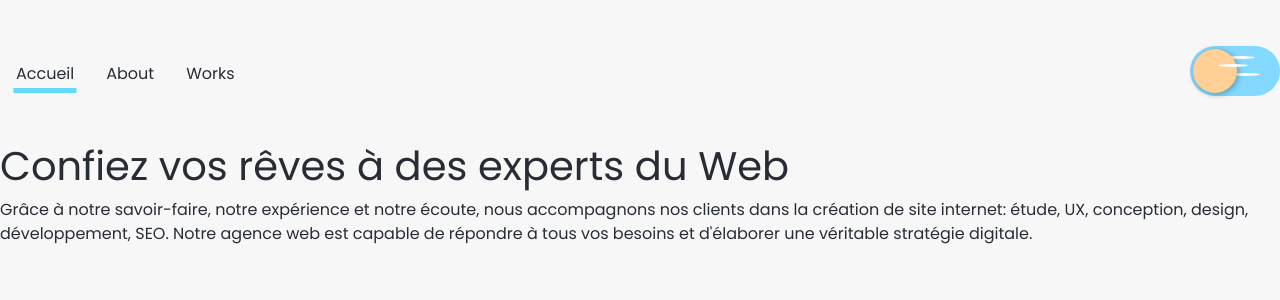
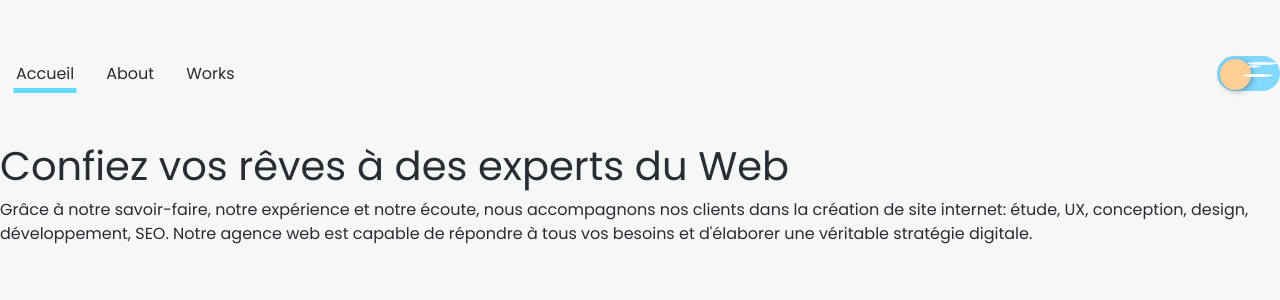
Before and after one commit to aauugguussttiinn/agency-website, a React (Create React App) app: page / in a window 1280 px wide. Shown: the top 300 px of the page. Built offline with nearby package versions, Linux system fonts and the light colour scheme.

Commit message:
Design is done

```diff
--- a/src/components/ToggleButton/_toggle-button.scss
+++ b/src/components/ToggleButton/_toggle-button.scss
@@ -1,6 +1,6 @@
 
 .toggleWrapper {
-  margin: 40px 0;
+  margin: 50px 0;
   display: flex;
   // overflow: hidden;
   // padding: 0 200px;
@@ -16,8 +16,8 @@
   cursor: pointer;
   display: inline-block;
   position: relative;
-  width: 90px;
-  height: 50px;
+  width: 63px;
+  height: 35px;
   background-color: #83D8FF;
   border-radius: 90px - 6;
   transition: background-color 200ms cubic-bezier(0.445, 0.05, 0.55, 0.95);
@@ -44,8 +44,8 @@
   z-index: 1;
   top: 3px;
   left: 3px;
-  width: 50px - 6;
-  height: 50px - 6;
+  width: 35px - 4;
+  height: 35px - 4;
   background-color: #FFCF96;
   border-radius: 50px;
   box-shadow: 0 2px 6px rgba(0,0,0,.3);
@@ -61,24 +61,24 @@
   }
 
   .crater--1 {
-    top: 18px;
-    left: 10px;
-    width: 4px;
-    height: 4px;
+    top: 14px;
+    right: 7px;
+    width: 3.5px;
+    height: 3.5px;
   }
 
   .crater--2 {
-    top: 28px;
-    left: 22px;
+    top: 17px;
+    left: 8px;
     width: 6px;
     height: 6px;
   }
 
   .crater--3 {
-    top: 10px;
-    left: 25px;
-    width: 8px;
-    height: 8px;
+    top: 3px;
+    left: 11px;
+    width: 4px;
+    height: 4px;
   }
 }
 
@@ -90,8 +90,8 @@
 }
 
 .star--1 {
-  top: 10px;
-  left: 35px;
+  top: 9px;
+  left: 13px;
   z-index: 0;
   width: 30px;
   height: 3px;
@@ -99,15 +99,15 @@
 
 .star--2 {
   top: 18px;
-  left: 28px;
+  left: 26px;
   z-index: 1;
   width: 30px;
   height: 3px;
 }
 
 .star--3 {
-  top: 27px;
-  left: 40px;
+  top: 6px;
+  left: 30px;
   z-index: 0;
   width: 30px;
   height: 3px;
@@ -122,7 +122,7 @@
 
 .star--4 {
   top: 16px;
-  left: 11px;
+  left: 5px;
   z-index: 0;
   width: 2px;
   height: 2px;
@@ -130,8 +130,8 @@
 }
 
 .star--5 {
-  top: 32px;
-  left: 17px;
+  top: 24px;
+  left: 13px;
   z-index: 0;
   width: 3px;
   height: 3px;
@@ -139,7 +139,7 @@
 }
 
 .star--6 {
-  top: 36px;
+  top: 28px;
   left: 28px;
   z-index: 0;
   width: 2px;
@@ -161,7 +161,7 @@ input:checked {
 
     .toggle__handler {
       background-color: #FFE5B5;
-      transform: translate3d(40px, 0, 0) rotate(0);
+      transform: translate3d(27px, 0, 0) rotate(0);
 
       .crater { opacity: 1; }
     }
@@ -200,155 +200,3 @@ input:checked {
     }
   }
 }
-
-
-
-
-
-
-
-
-
-// .toggle-button {
-//   margin: 40px 0;
-//   display: flex;
-
-//   p {
-//     margin: 0.5rem;
-//     padding: 0.5rem;
-//   }
-
-// }
-
-
-// .toggle-switch {
-//   position: relative;
-//   width: 75px;
-//   display: inline-block;
-//   vertical-align: middle;
-//   -webkit-user-select: none;
-//   -moz-user-select: none;
-//   -ms-user-select: none;
-//   text-align: left;
-//   &-checkbox {
-//     display: none;
-//   }
-//   &-label {
-//     display: block;
-//     overflow: hidden;
-//     cursor: pointer;
-//     border: 0 solid #bbb;
-//     border-radius: 20px;
-//     margin: 0;
-//   }
-//   &-inner {
-//     display: block;
-//     width: 200%;
-//     margin-left: -100%;
-//     transition: margin 0.3s ease-in 0s;
-//     &:before,
-//     &:after {
-//       display: block;
-//       float: left;
-//       width: 50%;
-//       height: 34px;
-//       padding: 0;
-//       line-height: 34px;
-//       font-size: 14px;
-//       color: white;
-//       font-weight: bold;
-//       box-sizing: border-box;
-//     }
-//     &:before {
-//       content: "Yes";
-//       text-transform: uppercase;
-//       padding-left: 10px;
-//       background-color: #f90;
-//       color: #fff;
-//     }
-//   }
-//   &-disabled {
-//     background-color: #ddd;
-//     cursor: not-allowed;
-//     &:before {
-//       background-color: #ddd;
-//       cursor: not-allowed;
-//     }
-//   }
-//   &-inner:after {
-//     content: "No";
-//     text-transform: uppercase;
-//     padding-right: 10px;
-//     background-color: #bbb;
-//     color: #fff;
-//     text-align: right;
-//   }
-//   &-switch {
-//     display: block;
-//     width: 24px;
-//     height: 24px;
-//     margin: 5px;
-//     background: #fff;
-//     position: absolute;
-//     top: 0;
-//     bottom: 0;
-//     right: 40px;
-//     border: 0 solid #bbb;
-//     border-radius: 20px;
-//     transition: all 0.3s ease-in 0s;
-//   }
-//   &-checkbox:checked + &-label {
-//     .toggle-switch-inner {
-//       margin-left: 0;
-//     }
-//     .toggle-switch-switch {
-//       right: 0px;
-//     }
-//   }
-// }
-
-
-
-
-
-
-
-
-
-
-
-
-// ------------------ c'est ce qui vient du truc du background
-
-// .logo {
-//   display: flex;
-//   position: absolute;
-//   top: 5px;
-//   left: 50%;
-//   transform: translate(-50%);
-//   background: url(../../assets/main.jpg) center/cover;
-//   height: 60px;
-//   width: 200px;
-//   align-items: center;
-//   justify-content: center;
-//   border-radius: 10px;
-//   box-shadow: 0px 1px 2px 0px rgba(51, 51, 51, 0.5);
-
-//   h3 {
-//     color: $color-2;
-//     letter-spacing: 1px;
-//   }
-
-//   img {
-//     height: 34px;
-//     width: 34px;
-//     margin-right: 10px;
-//     object-fit: cover;
-//   }
-// }
-
-
-// <div className="logo">
-// <img src="./logo192.png" alt="logo" />
-// <h3>React World</h3>
-// </div>
```
